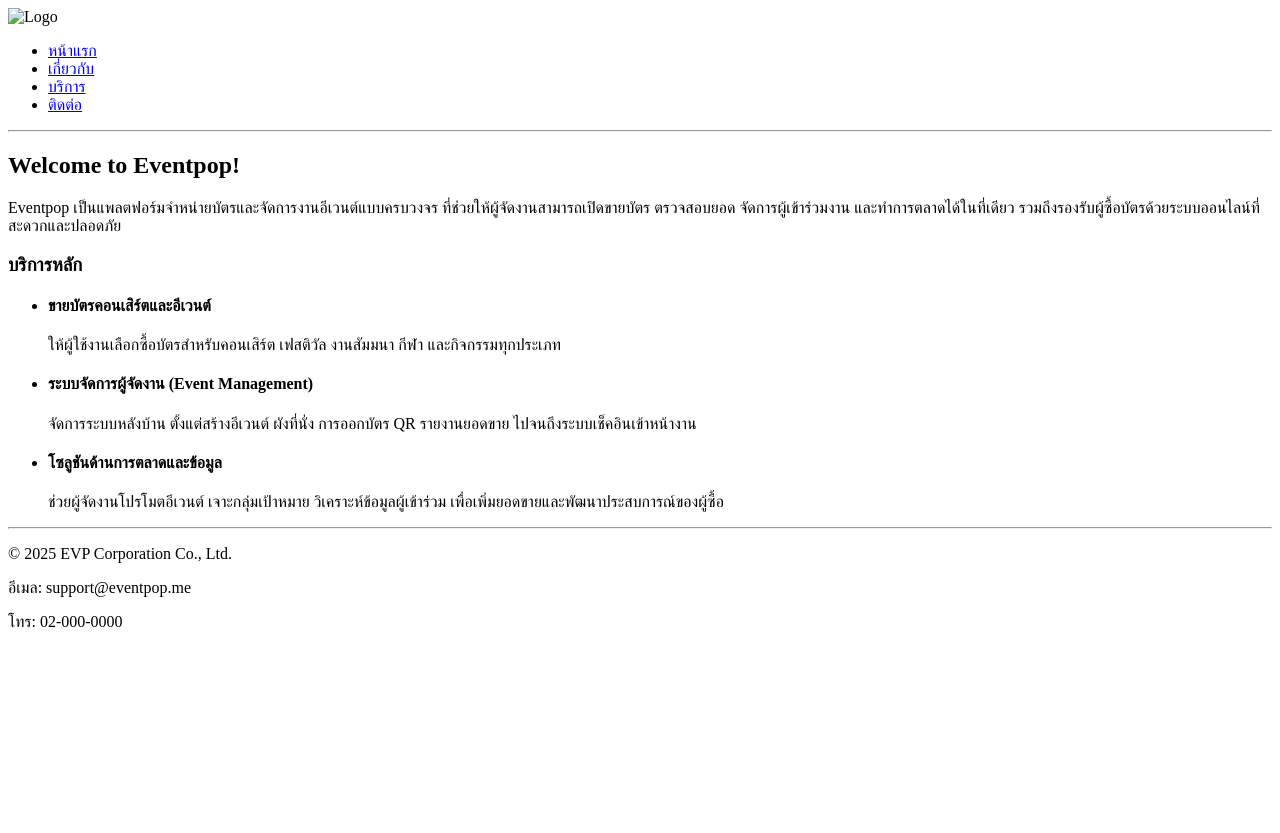
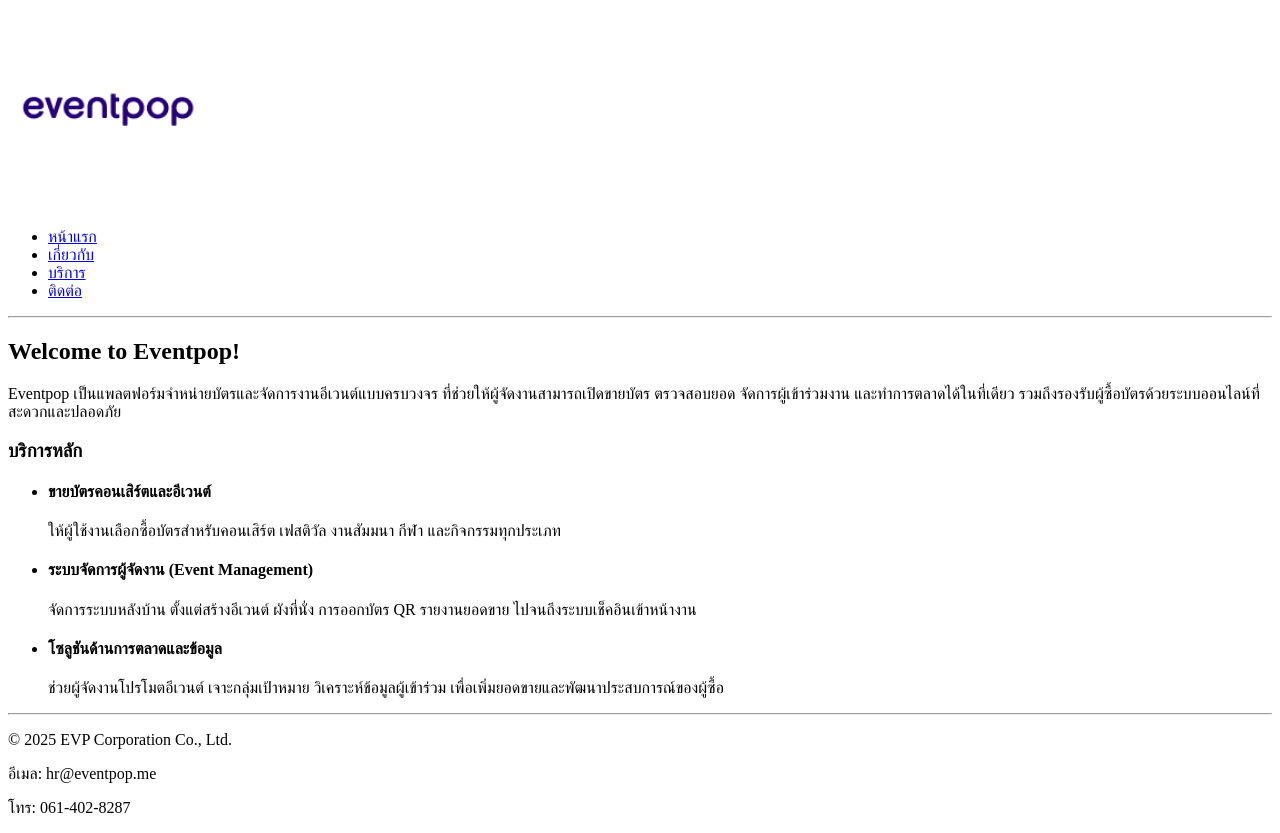
Before and after one commit to 67160402-Parin/my-business-web, a plain HTML site: page index.html in a window 1280 px wide. Before the commit the page ends 800 px from the top, so only its background shows below. Drawn offline with Linux system fonts and the light colour scheme.

Commit message:
Edit: Edit body Index

```diff
--- a/index.html
+++ b/index.html
@@ -9,7 +9,7 @@
   <body>
     <header>
       <div class="logo">
-        <img src="images/logo.webp" alt="Logo" width="150px" />
+        <img src="images/logo.png" alt="Logo" width="200px" />
       </div>
 
       <nav>
@@ -66,8 +66,8 @@
 
     <footer>
       <p>&copy; 2025 EVP Corporation Co., Ltd.</p>
-      <p>อีเมล: support@eventpop.me</p>
-      <p>โทร: 02-000-0000</p>
+      <p>อีเมล: hr@eventpop.me</p>
+      <p>โทร: 061-402-8287</p>
     </footer>
   </body>
 </html>
```
